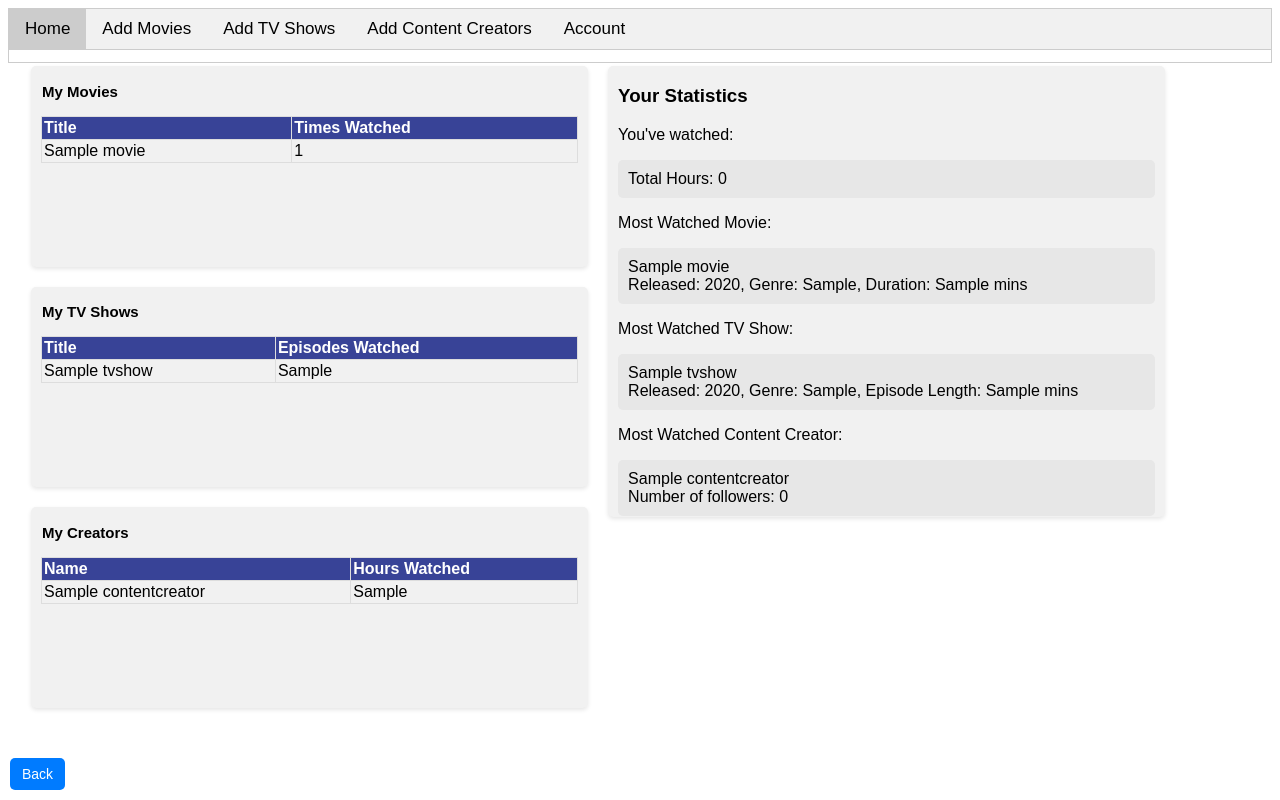
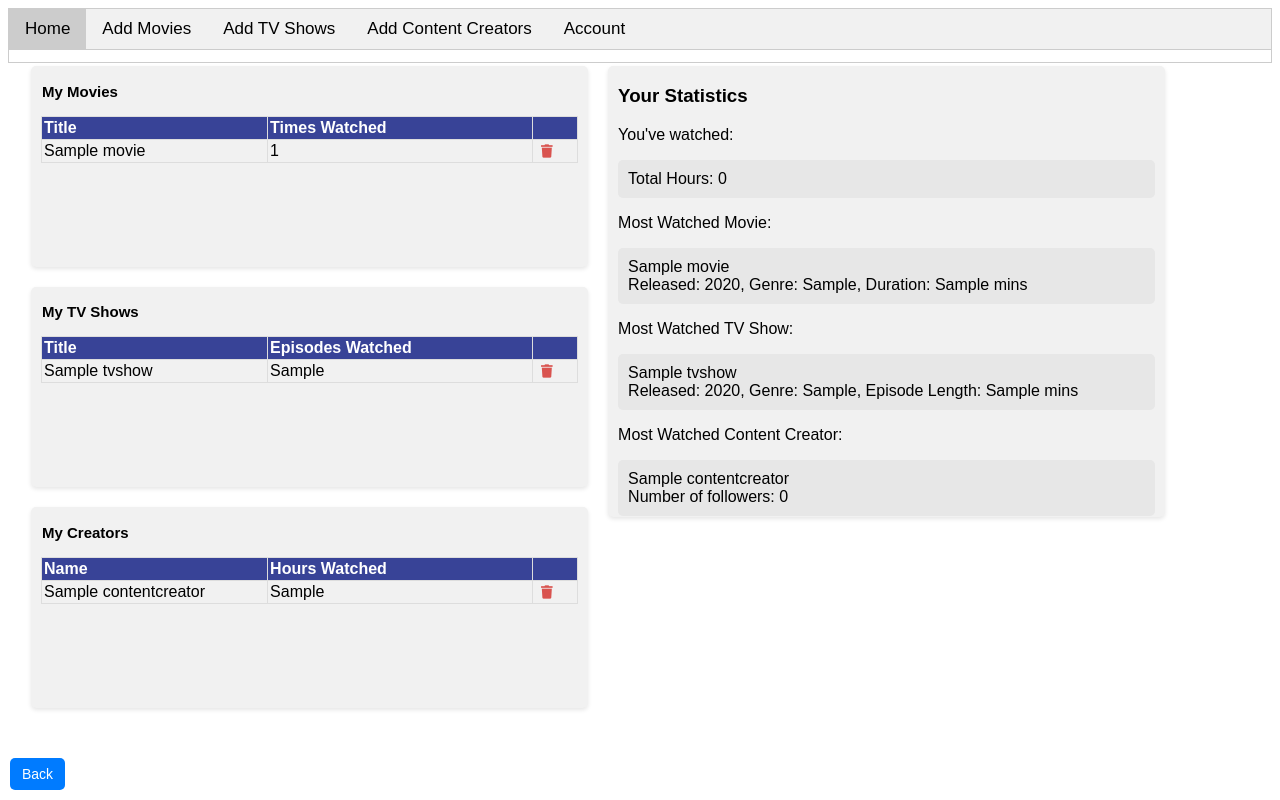
Before and after one commit to EthanBorchard/video-streaming-site, a PHP site: page /dashboard.php in a window 1280 px wide, after a click on "Home". Run offline with PHP 8.4, Linux system fonts and the light colour scheme; the visitor is signed in with stand-in values (Sample User, id 1); tables that the repository leaves empty or names only in its code hold one stand-in row (values such as "Sample post").

Commit message:
#1 Add button in tables to remove watched entries.

```diff
--- a/css/dashboard_style.css
+++ b/css/dashboard_style.css
@@ -117,6 +117,25 @@ th {
     padding: 1px;
 }
 
+table tr td:nth-child(2) {
+    width: 260px;
+}
+
+table tr td:nth-child(3) {
+    width: 40px;
+}
+
+.remove-btn {
+    border: none;
+    background-color: transparent;
+    cursor: pointer;
+    color: #d9534f;
+}
+
+.remove-btn:hover {
+    color: #c9302c;
+}
+
 .statistics-box {
     background-color: #e7e7e7;
     padding: 10px;
--- a/dashboard.php
+++ b/dashboard.php
@@ -4,6 +4,7 @@
     <meta charset="UTF-8">
     <title>Dashboard</title>
     <link rel="stylesheet" href="./css/dashboard_style.css">
+    <link rel="stylesheet" href="https://cdnjs.cloudflare.com/ajax/libs/font-awesome/5.15.3/css/all.min.css">
     <script src="./js/tab_script.js"></script>
 </head>
 
--- a/php/tab_home.php
+++ b/php/tab_home.php
@@ -11,19 +11,22 @@
                         <tr>
                             <th>Title</th>
                             <th>Times Watched</th>
+                            <th></th>
                         </tr>
                     </thead>
                     <tbody>
                         <?php
                         $userId = $_SESSION['userid'];
-                        $query = "SELECT Movie.Title, WatchedMovie.WatchCount FROM WatchedMovie INNER JOIN Movie ON
-                                         WatchedMovie.MovieID = Movie.MovieID WHERE WatchedMovie.UserID = '$userId'";
+                        $query = "SELECT Movie.Title, WatchedMovie.WatchCount, WatchedMovie.WatchedMovieID FROM WatchedMovie
+                                  INNER JOIN Movie ON WatchedMovie.MovieID = Movie.MovieID WHERE WatchedMovie.UserID = '$userId'";
                         $result = $conn->query($query);
 
                         while ($row = $result->fetch_assoc()) {
                             echo "<tr>";
                             echo "<td>" . htmlspecialchars($row['Title']) . "</td>";
                             echo "<td>" . $row['WatchCount'] . "</td>";
+                            echo "<td><button class='remove-btn' data-id='" . $row['WatchedMovieID'] . "' data-type='movie'
+                                  aria-label='Delete'><i class='fas fa-trash'></i></button></td>";
                             echo "</tr>";
                         }
                         ?>
@@ -40,19 +43,22 @@
                         <tr>
                             <th>Title</th>
                             <th>Episodes Watched</th>
+                            <th></th>
                         </tr>
                     </thead>
                     <tbody>
                         <?php
                         $userId = $_SESSION['userid'];
-                        $query = "SELECT TVShow.Title, WatchedTVShow.EpisodesWatched FROM WatchedTVShow INNER JOIN TVShow ON
-                                         WatchedTVShow.TVShowID = TVShow.TVShowID WHERE WatchedTVShow.UserID = '$userId'";
+                        $query = "SELECT TVShow.Title, WatchedTVShow.EpisodesWatched, WatchedTVShow.WatchedTVShowID FROM WatchedTVShow
+                                  INNER JOIN TVShow ON WatchedTVShow.TVShowID = TVShow.TVShowID WHERE WatchedTVShow.UserID = '$userId'";
                         $result = $conn->query($query);
 
                         while ($row = $result->fetch_assoc()) {
                             echo "<tr>";
                             echo "<td>" . htmlspecialchars($row['Title']) . "</td>";
                             echo "<td>" . $row['EpisodesWatched'] . "</td>";
+                            echo "<td><button class='remove-btn' data-id='" . $row['WatchedTVShowID'] . "' data-type='tvshow'
+                                  aria-label='Delete'><i class='fas fa-trash'></i></button></td>";
                             echo "</tr>";
                         }
                         ?>
@@ -69,19 +75,22 @@
                         <tr>
                             <th>Name</th>
                             <th>Hours Watched</th>
+                            <th></th>
                         </tr>
                     </thead>
                     <tbody>
                         <?php
                         $userId = $_SESSION['userid'];
-                        $query = "SELECT ContentCreator.Name, WatchedCreator.HoursWatched FROM WatchedCreator INNER JOIN ContentCreator ON
-                                  WatchedCreator.CreatorID = ContentCreator.CreatorID WHERE WatchedCreator.UserID = '$userId'";
+                        $query = "SELECT ContentCreator.Name, WatchedCreator.HoursWatched, WatchedCreator.WatchedCreatorID FROM WatchedCreator
+                                  INNER JOIN ContentCreator ON WatchedCreator.CreatorID = ContentCreator.CreatorID WHERE WatchedCreator.UserID = '$userId'";
                         $result = $conn->query($query);
 
                         while ($row = $result->fetch_assoc()) {
                             echo "<tr>";
                             echo "<td>" . htmlspecialchars($row['Name']) . "</td>";
                             echo "<td>" . $row['HoursWatched'] . "</td>";
+                            echo "<td><button class='remove-btn' data-id='" . $row['WatchedCreatorID'] . "' data-type='creator'
+                                  aria-label='Delete'><i class='fas fa-trash'></i></button></td>";
                             echo "</tr>";
                         }
                         ?>
@@ -89,6 +98,26 @@
                 </table>
             </div>
         </div>
+        <script>
+        document.querySelectorAll('.remove-btn').forEach(button => {
+            button.addEventListener('click', function() {
+                var watchedId = this.getAttribute('data-id');
+                var entryType = this.getAttribute('data-type');
+
+                $.ajax({
+                    url: './php/remove_watched_entry.php',
+                    type: 'POST',
+                    data: { 'watchedId': watchedId, 'entryType': entryType },
+                    success: function(response) {
+                        button.closest('tr').remove();
+                    },
+                    error: function() {
+                        alert('An error occurred while removing the entry.');
+                    }
+                });
+            });
+        });
+        </script>
     </div>
 
 
```
Also changed, not shown: php/remove_watched_entry.php (added, +31 -0 lines).
